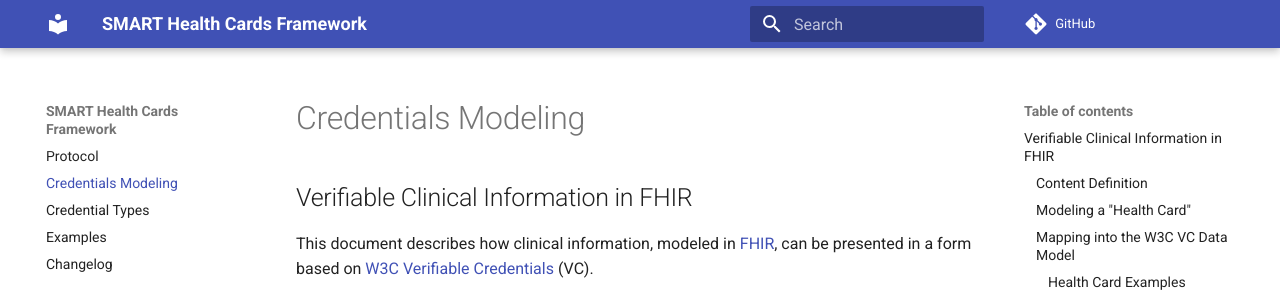
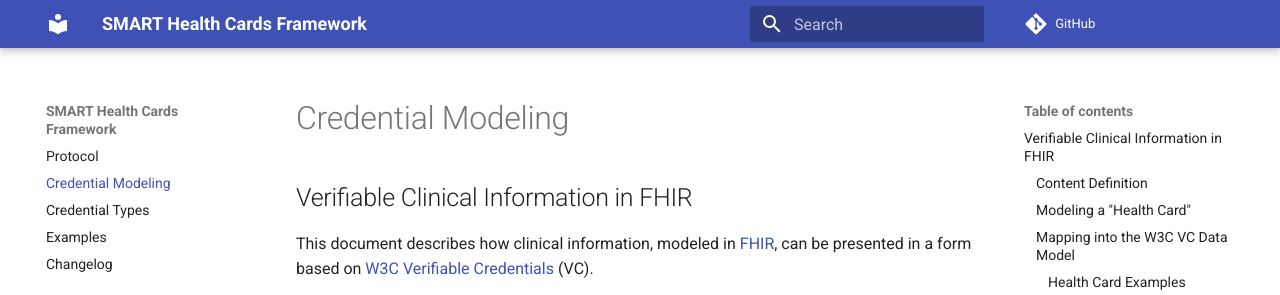
Before and after one commit to smart-on-fhir/health-cards, an MkDocs documentation site: the page built from docs/credential-modeling.md, in a window 1280 px wide and 900 px high. Shown: the top 295 px of the window. Built offline with MkDocs 1.6.1 and Material for MkDocs 9.7.7, drawn with Linux system fonts in a browser that asks for light colours; comment, search, counter and statistics services are not loaded.

Commit message:
Fix sidebar labels

```diff
--- a/mkdocs.yml
+++ b/mkdocs.yml
@@ -5,7 +5,7 @@
 
 nav:
   - Protocol: index.md
-  - Credentials Modeling: credential-modeling.md
+  - Credential Modeling: credential-modeling.md
   - Credential Types: vocabulary.md
   - Examples: examples/index.md
   - Changelog: changelog.md
```
